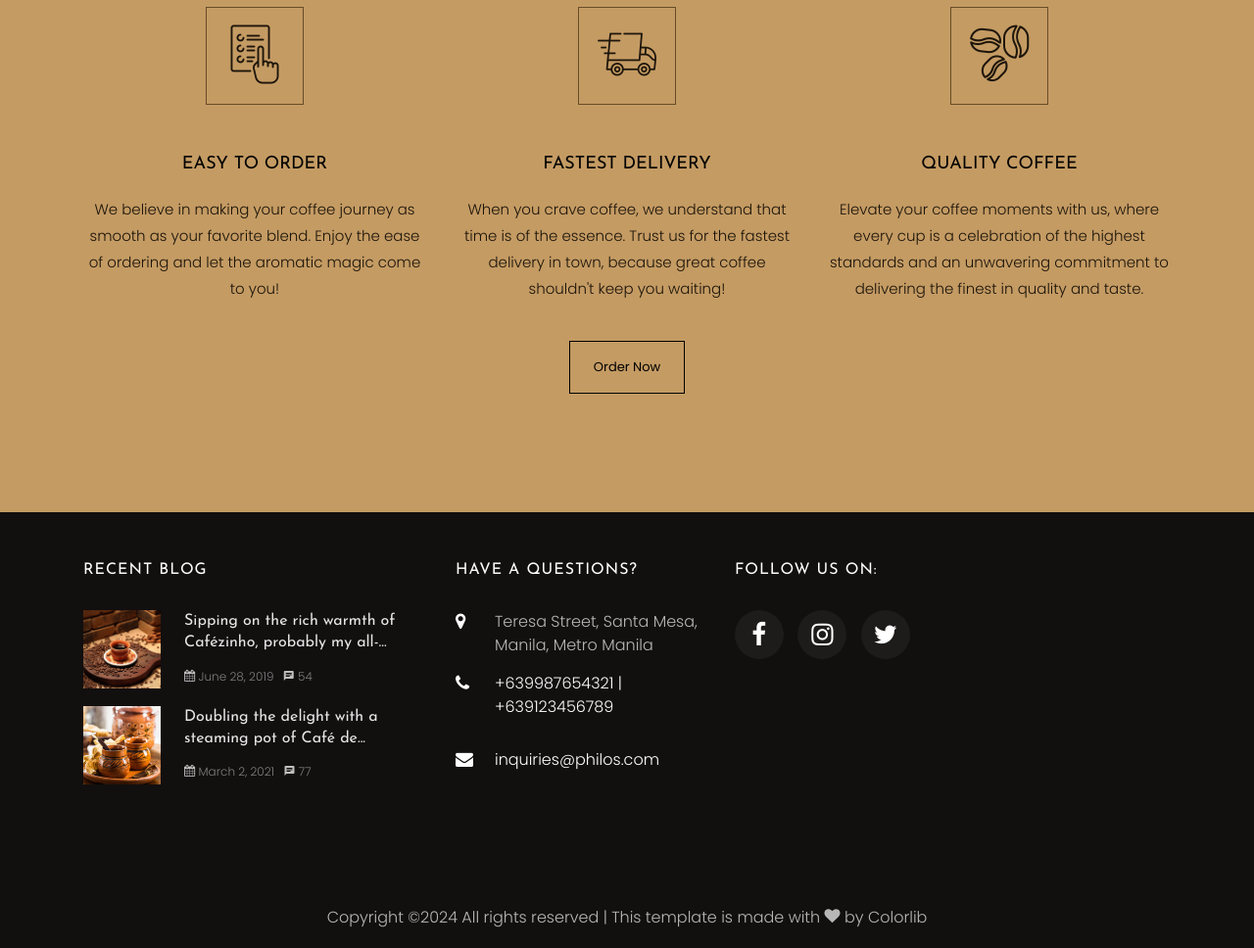
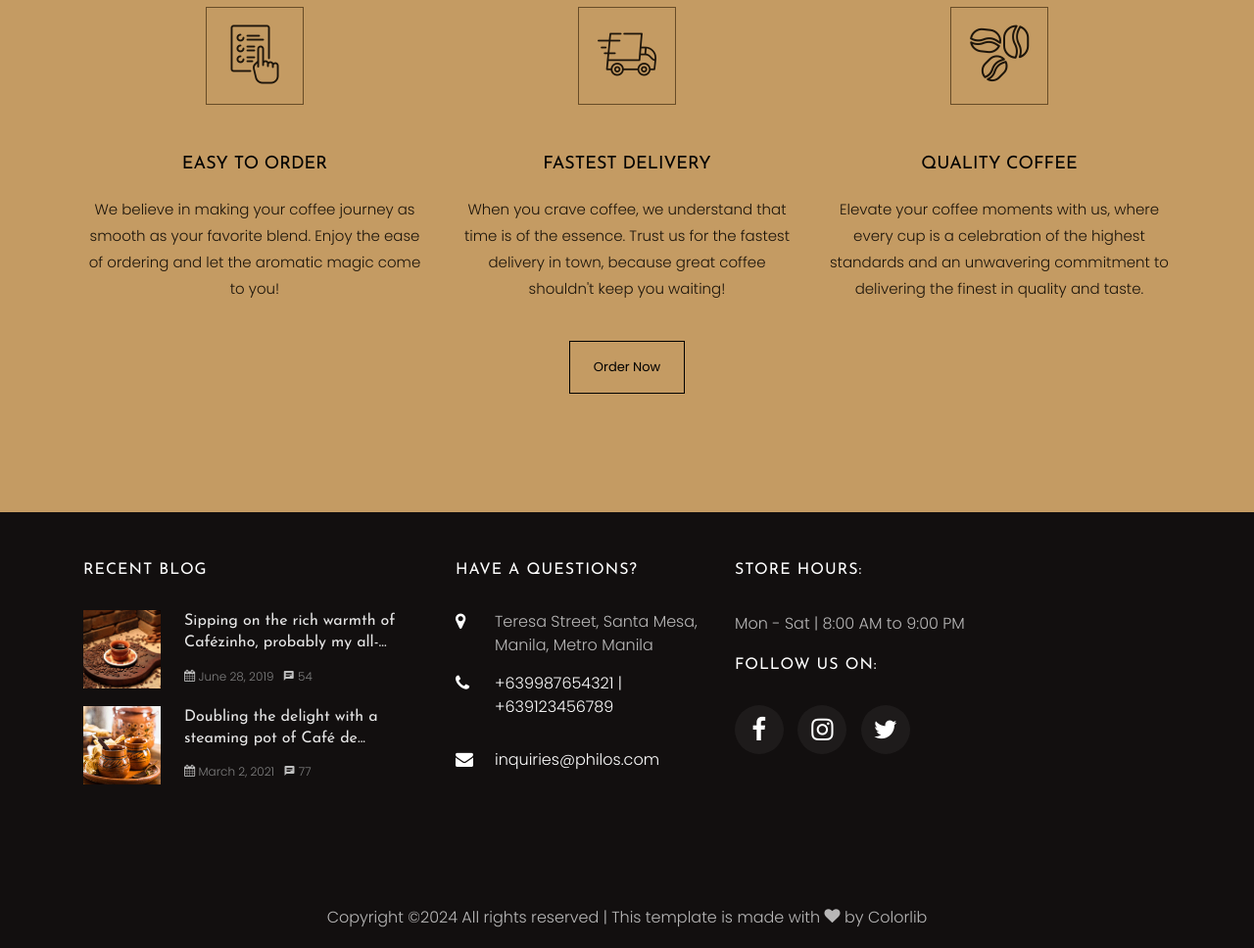
Before and after one commit to msaudreyncl/Philos-Brew, a plain HTML site: page services.html in a window 1280 px wide. Shown: the part 848-1816 px from the top of the page at 98% size. Drawn offline with Linux system fonts and the light colour scheme; some packages are replaced by stand-ins of ours; a script that the page names is missing; files whose address does not match are found by name.

Commit message:
Added store hours in the footer section

```diff
--- a/services.html
+++ b/services.html
@@ -154,6 +154,8 @@
           </div>
           <div class="col-lg-3 col-md-6 mb-5 mb-md-5">
             <div class="ftco-footer-widget mb-4">
+              <h2 class="ftco-heading-2">Store Hours:</h2>
+              <p>Mon - Sat | 8:00 AM to 9:00 PM</p>
               <h2 class="ftco-heading-2">Follow us on:</h2>
               <ul class="ftco-footer-social list-unstyled float-md-left">
                 <li class="ftco-animate"><a href="https://www.facebook.com/audrey.nicole.94009"><span class="icon-facebook"></span></a></li>
```
